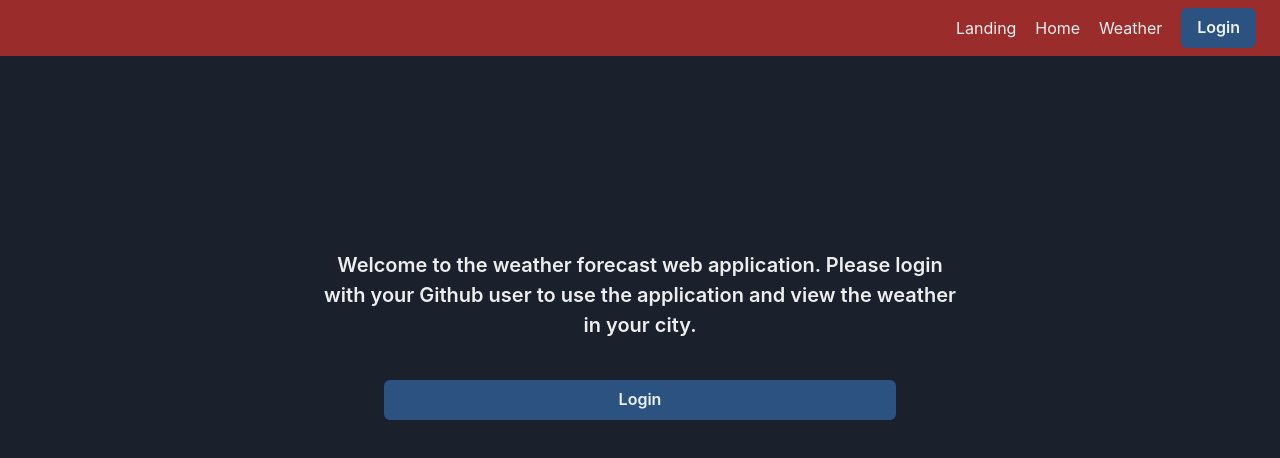
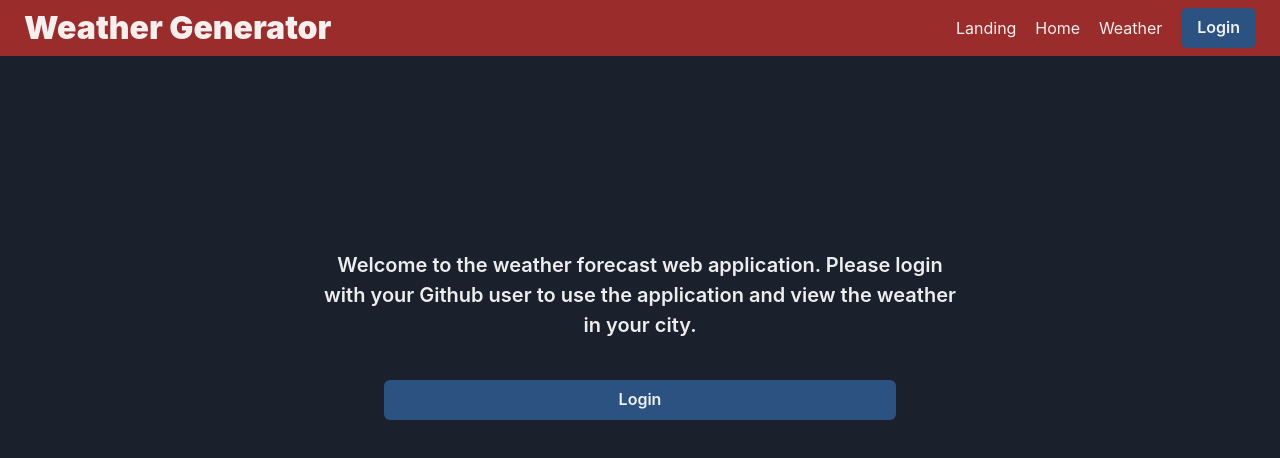
Before and after one commit to WiruCodes/Weather_API, a React (Create React App) app: page / in a window 1280 px wide. Shown: the top 458 px of the page. Built offline with nearby package versions, Linux system fonts and the light colour scheme.

Commit message:
add logo to navbar

```diff
--- a/src/App.js
+++ b/src/App.js
@@ -25,7 +25,7 @@ function App() {
     if (!isLoading && isAuthenticated) {
       setUserData({
         name: user.nickname,
-        accountLink: `https://github.com/${user.nickname}`
+        accountLink: `https://github.com/${user.nickname}`,
       });
     }
   }, [isLoading]);
--- a/src/sections/nav/NavBar.js
+++ b/src/sections/nav/NavBar.js
@@ -4,6 +4,19 @@ import { Link } from "react-router-dom";
 function NavBar({ isLoading, isAuthenticated, loginWithRedirect, logout }) {
   return (
     <Box position="fixed" top={0} w={"100%"} h={14} bgColor="red.700">
+      <Text
+        h="100%"
+        display={['none', 'none', 'flex', 'flex']}
+        justifyContent="space-between"
+        alignItems="center"
+        position="absolute"
+        left="0"
+        ml={6}
+        fontSize={32}
+        fontWeight='black'
+      >
+        Weather Generator
+      </Text>
       <Box
         w={"300px"}
         h="100%"
```
Also changed, not shown: src/sections/home_page/HomePage.js (+14 -4 lines).
